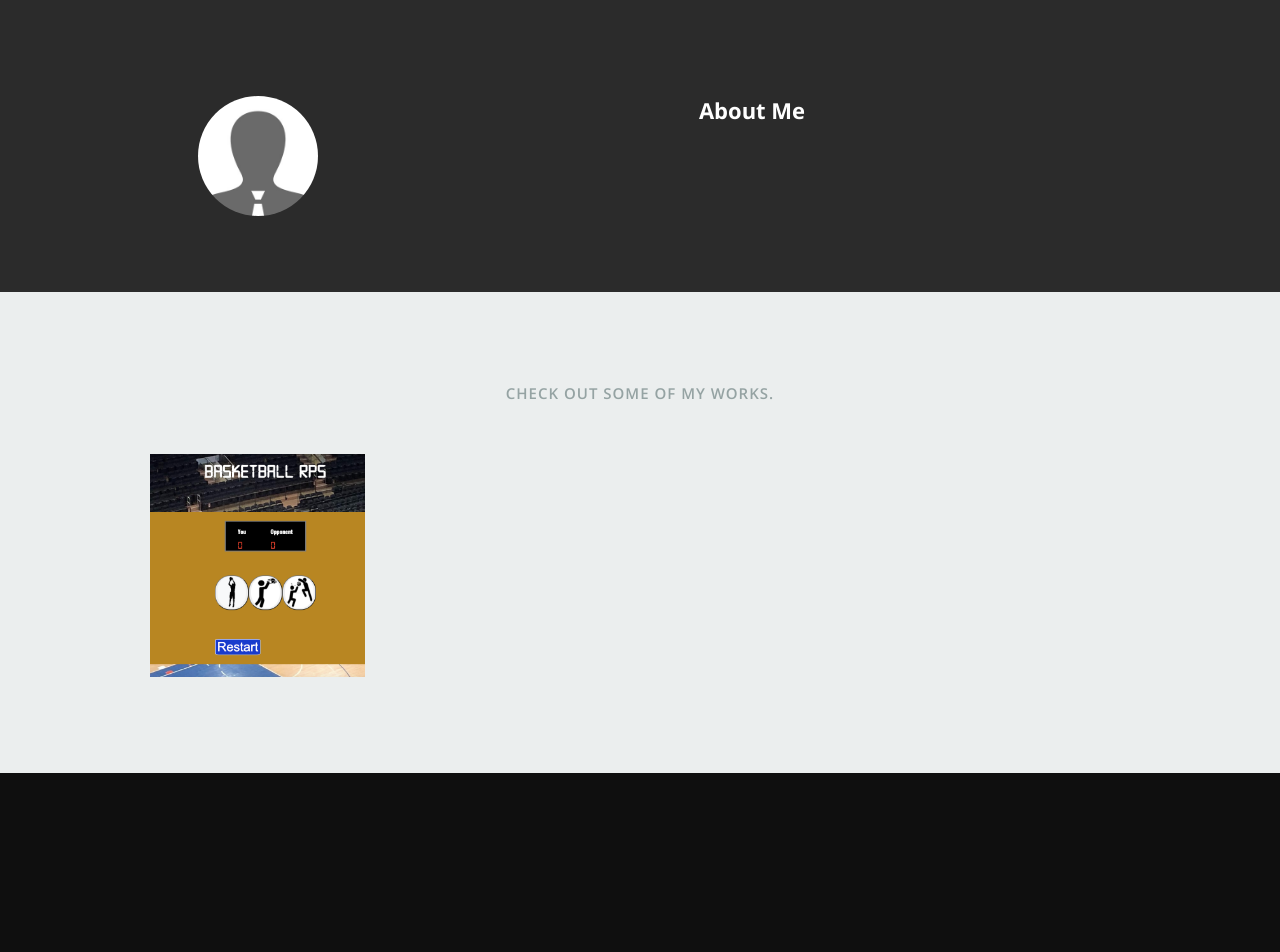
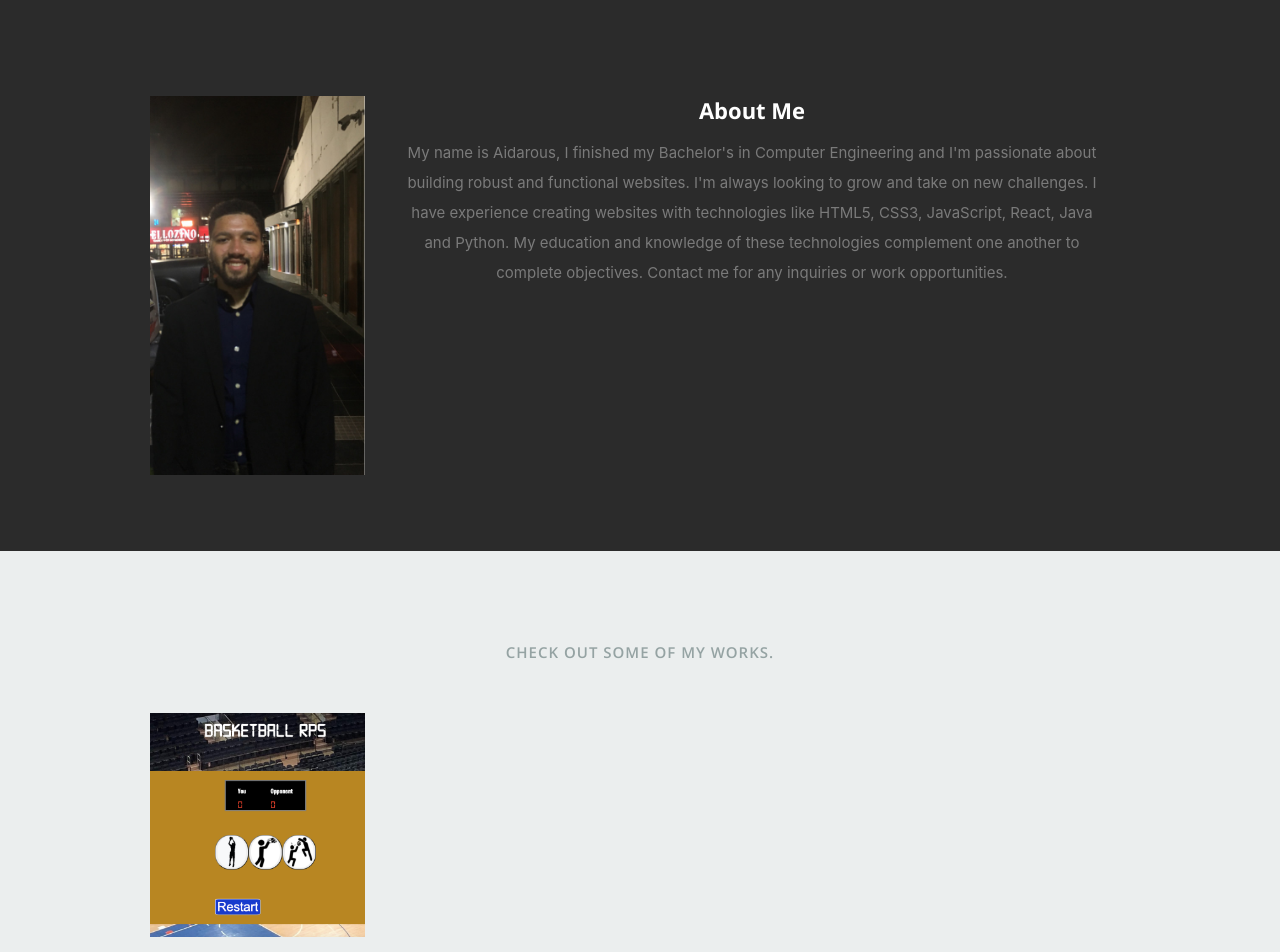
Before and after one commit to aidarous/portfolio.github.io, a React (Create React App) app: page / in a window 1280 px wide. Shown: the part 1600-2552 px from the top of the page. Before the commit the page ends 2373 px from the top, so only its background shows below. Built offline with nearby package versions, Linux system fonts and the light colour scheme.

Commit message:
added boilerplate to contactus.js

```diff
--- a/package.json
+++ b/package.json
@@ -8,6 +8,7 @@
     "@testing-library/user-event": "^7.2.1",
     "react": "^16.13.1",
     "react-dom": "^16.13.1",
+    "react-router-dom": "^5.2.0",
     "react-scripts": "3.4.3"
   },
   "scripts": {
--- a/src/App.js
+++ b/src/App.js
@@ -12,7 +12,7 @@ function App() {
         <a className="mobile-btn" href="#nav-wrap" title="Show navigation">Show navigation</a>
         <a className="mobile-btn" href="#" title="Hide navigation">Hide navigation</a>
           <ul id="nav" className="nav">
-             <li className="current"><a className="smoothscroll" href="#home">Home</a></li>
+            <li className="current"><a className="smoothscroll" href="#home">Home</a></li>
             <li><a className="smoothscroll" href="#about">About</a></li>
             <li><a className="smoothscroll" href="#portfolio">Works</a></li>
             <li><a className="smoothscroll" href="#contact">Contact</a></li>
--- a/src/components/Projects.js
+++ b/src/components/Projects.js
@@ -1,5 +1,5 @@
 import React, { Component } from 'react'
-
+import { BrowserRouter as  Link } from 'react-router-dom'
 import basketballrps from '../assets/basketballrps.png'
 export default class Projects extends Component {
     render() {
@@ -13,20 +13,18 @@ export default class Projects extends Component {
                             <div className="columns portfolio-item">
                                 <div className="item-wrap">
 
+                                    <a href="#modal-01" >
 
                                         <img alt="" src= {basketballrps} />
                                         <div className="overlay">
                                             <div className="portfolio-item-meta">
-                                                <h5>Basketball Rps</h5>
 
                                             </div>
-                                            <button><a href="https://awesome-hodgkin-c22842.netlify.app/"></a> Live Site </button>
-
                                         </div>
-
-
+                                        </a>
 
                                 </div> {/* first project  */}
+
                             </div>
                         </div>
                     </div>
--- a/src/components/about.js
+++ b/src/components/about.js
@@ -1,5 +1,5 @@
 import React, { Component } from 'react'
-
+import profilepic from '../assets/profilepic.png'
 export default class About extends Component {
     render() {
         return (
@@ -7,11 +7,11 @@ export default class About extends Component {
                 <section id="about">
         <div className="row">
           <div className="three columns">
-            <img className="profile-pic" src="images/profilepic.jpg" alt="" />
+            <img className="img-circle" src={profilepic} />
           </div>
           <div className="nine columns main-col">
             <h2>About Me</h2>
-            <p>
+            <p> My name is Aidarous, I finished my Bachelor's in Computer Engineering and I'm passionate about building robust and functional websites. I'm always looking to grow and take on new challenges. I have experience creating websites with technologies like HTML5, CSS3, JavaScript, React, Java and Python. My education and knowledge of these technologies complement one another to complete objectives. Contact me for any inquiries or work opportunities.
             </p>
             <div className="row">
               <div className="columns contact-details">
--- a/src/components/header.js
+++ b/src/components/header.js
@@ -9,8 +9,8 @@ export default class Header extends Component {
               <div className="row banner">
                 <div className="banner-text">
                   <h1 className="responsive-headline">I'm Aidarous Albadawi.</h1>
-                  <h3>I'm a New York based <span>full stack developer</span>,  creating awesome . Let's <a className="smoothscroll" href="#about">start scrolling</a>
-                   and learn more <a className="smoothscroll" href="#about"> about me</a>.</h3>
+                  <h3>I'm a New York based <span>full stack developer</span>,  creating awesome. Let's <a className="smoothscroll" href="#about">start scrolling</a>
+                    and learn more <a className="smoothscroll" href="#about"> about me</a>.</h3>
             <hr />
             <ul className="social">
 
```
Also changed, not shown: src/components/contactus.js (+11 -0 lines), src/assets/profilepic.png (added), 1 other file (tests, documents, lock files or other folders).
